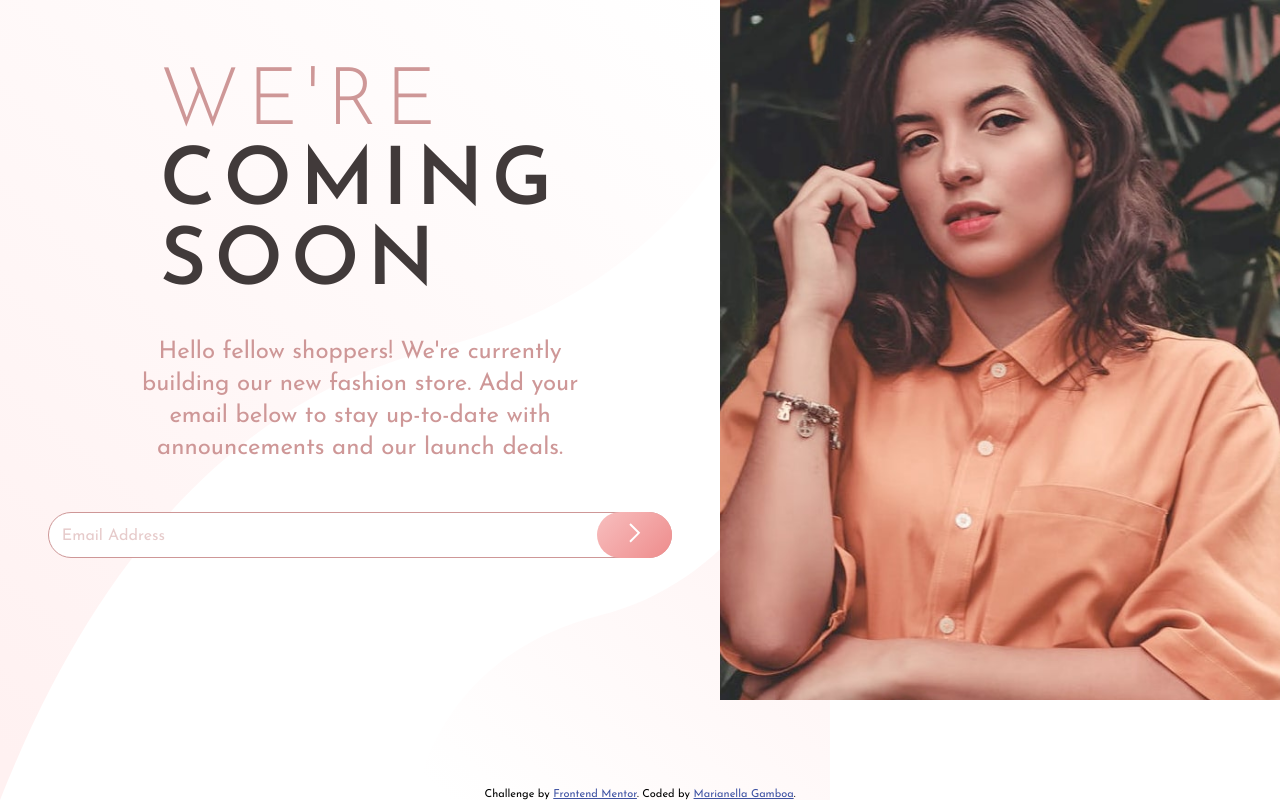
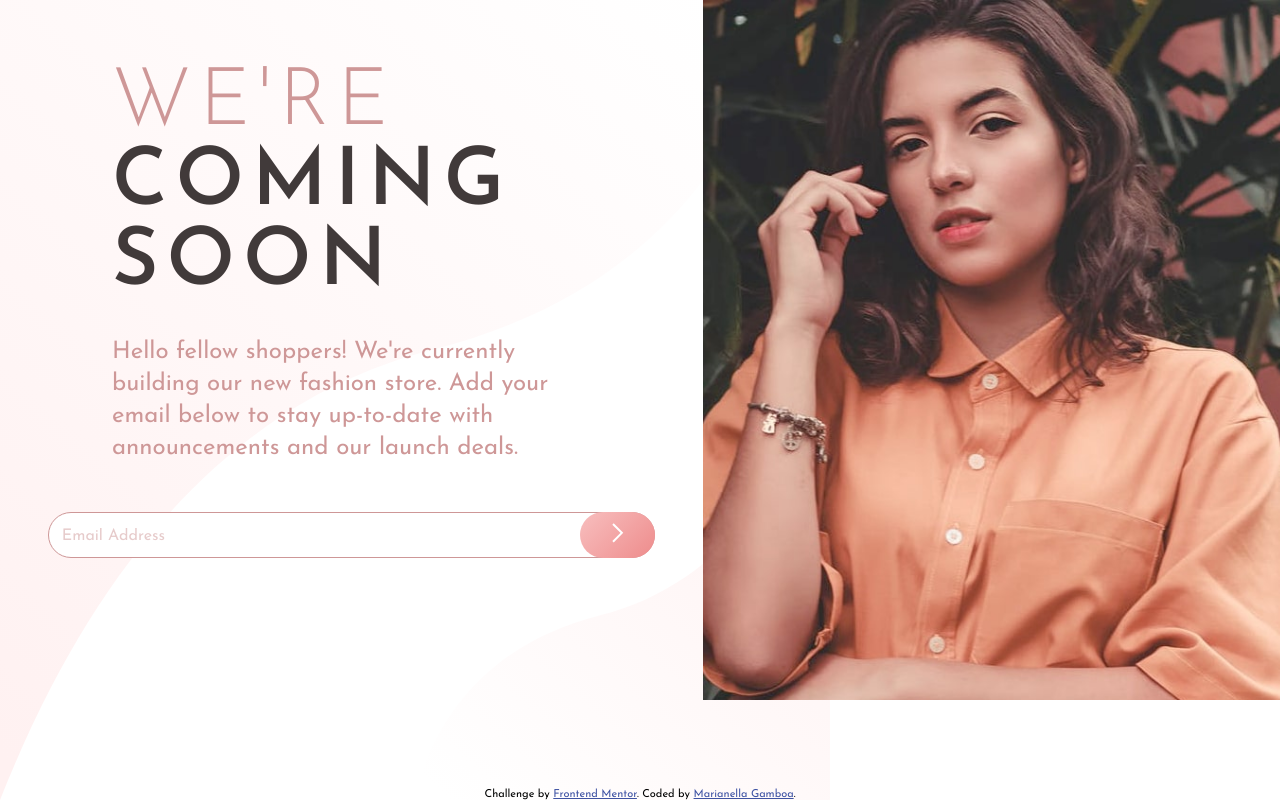
Before and after one commit to Marianellag1/base-apparel-challenge, a plain HTML site: page index.html in a window 1280 px wide. Drawn offline with Linux system fonts and the light colour scheme.

Commit message:
saving changes, when user has desktop on: display shows as desktop. When user is on mobile: mobile display shows.

```diff
--- a/assets/css/style.css
+++ b/assets/css/style.css
@@ -167,6 +167,11 @@ input[type=email]:focus {
 
     .wrapper .left h1 {
         text-align: left;
+        margin: 4rem 7rem 2rem;
+    }
+
+    .wrapper .left .paragraph {
+        text-align: left;
     }
 
     .wrapper .right {
@@ -174,5 +179,6 @@ input[type=email]:focus {
         background-size: cover;
         height: 700px;
         width: 82%;
+        margin: 0;
     }
 }
```
